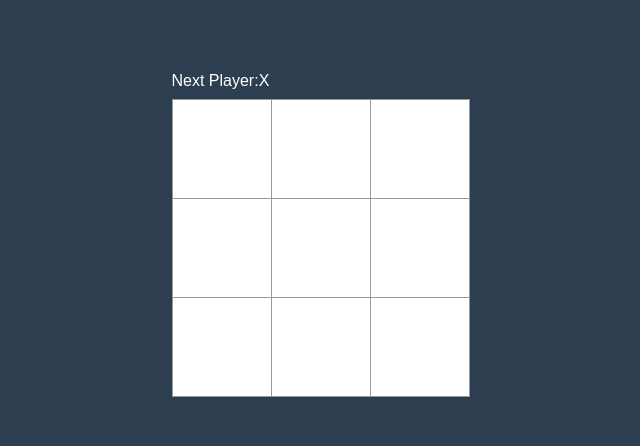
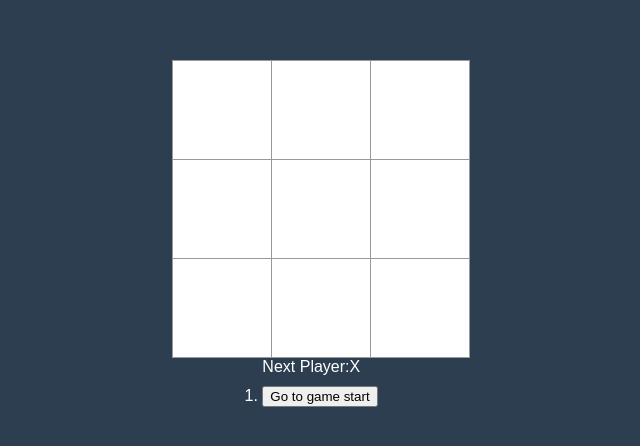
Before and after one commit to piwe2004/tictactoe-app, a React (Create React App) app: page / in a window 1280 px wide. Shown: the part 166-612 px from the top of the page, without its empty margins (320-960 px from the left). Built offline with nearby package versions, Linux system fonts and the light colour scheme.

Commit message:
히스토리 작업

```diff
--- a/src/App.js
+++ b/src/App.js
@@ -1,13 +1,82 @@
-import './App.css';
-import Board from './components/Board';
+import { useState } from "react";
+import "./App.css";
+import Board from "./components/Board";
 
 function App() {
+  const [history, setHistory] = useState([{ squares: Array(9).fill(null) }]);
+  const [xIsNext, setXIsNext] = useState(true);
+  const [stepNumber, setStepNumber] = useState(0)
+
+  const calculateWinner = (squares) => {
+    const lines = [
+      [0, 1, 2],
+      [3, 4, 5],
+      [6, 7, 8],
+      [0, 3, 6],
+      [1, 4, 7],
+      [2, 5, 8],
+      [0, 4, 8],
+      [2, 4, 6],
+    ];
+    for (let i = 0; i < lines.length; i++) {
+      const [a, b, c] = lines[i];
+      if (
+        squares[a] &&
+        squares[a] === squares[b] &&
+        squares[a] === squares[c]
+      ) {
+        return squares[a];
+      }
+    }
+    return null;
+  };
+
+  const current = history[stepNumber];
+  const winner = calculateWinner(current.squares);
+
+  let status;
+  if (winner) {
+    status = "Winner: " + winner;
+  } else {
+    status = "Next Player:" + (xIsNext ? "X" : "O");
+  }
+
+  const handleClick = (i) => {
+    const newHistory = history.slice(0, stepNumber+1);
+    const newCurrent = newHistory[newHistory.length - 1];
+    const newSquares = newCurrent.squares.slice();
+    if (calculateWinner(newSquares) || newSquares[i]) return;
+    newSquares[i] = xIsNext ? "X" : "O";
+    setHistory([...newHistory, { squares: newSquares }]);
+    setXIsNext(!xIsNext);
+
+    setStepNumber(newHistory.length)
+  };
+
+  const moves = history.map((step, move)=>{
+    const desc = move
+      ? "Go to move" + move
+      : "Go to game start"
+      return <li key={move}><button onClick={()=>jumpTo(move)}>{desc}</button></li>
+  });
+
+  const jumpTo = (i) => {
+    setStepNumber(i)
+    setXIsNext((i % 2) === 0)
+    setHistory([...history.slice(0, i + 1), history[i + 1]]);
+  }
+
   return (
-    <div className='game'>
-      <div className='game_board'>
-        <Board />
+    <div className="game">
+      <div className="game_board">
+        <Board status={current.squares} onClick={(i) => handleClick(i)} />
       </div>
-      <div className='game_info'></div>
+      <div className="game_info">
+        <div className="status">{status}</div>
+        <ol>
+          {moves}
+        </ol>
+      </div>
     </div>
   );
 }
--- a/src/components/Board.js
+++ b/src/components/Board.js
@@ -1,73 +1,32 @@
-import React, { useState } from 'react'
-import Square from './Square'
-import "./Board.css"
+import React, { useState } from "react";
+import Square from "./Square";
+import "./Board.css";
 
-const Board = () => {
-
-    const [squares, setSquares] = useState(Array(9).fill(null));
-    const [xIsNext, setXIsNext] = useState(true);
-    const calculateWinner = (squares) => {
-        const lines = [
-            [0,1,2],
-            [3,4,5],
-            [6,7,8],
-            [0,3,6],
-            [1,4,7],
-            [2,5,8],
-            [0,4,8],
-            [2,4,6]
-        ]
-        for(let i = 0; i< lines.length; i++){
-            const [a,b,c] = lines[i]
-            if(squares[a] && squares[a] === squares[b] && squares[a] === squares[c]){
-                return squares[a];
-            }
-        }
-        return null;
-    }
-    const winner = calculateWinner(squares);
-    let status;
-    if(winner){
-        status = 'Winner: ' + winner;
-    }else{
-        status = 'Next Player:'+ (xIsNext? 'X' : 'O');
-    }
-
-    const handleClick = (i) => {
-        const newSquares = squares.slice();
-        if(calculateWinner(newSquares) || newSquares[i]) return;
-        newSquares[i] = xIsNext ? 'X' : 'O';
-        setSquares(newSquares);
-        setXIsNext(!xIsNext);
-
-    }
+const Board = ({status, onClick}) => {
 
   const rnderSquart = (i) => {
-        return <Square value={squares[i]} onClick={()=>handleClick(i)} />
-    }
-
-
+    return <Square value={status[i]} onClick={()=>onClick(i)} />;
+  };
 
   return (
     <div>
-            <div className='status'>{status}</div>
-            <div className='board_row'>
+      <div className="board_row">
         {rnderSquart(0)}
         {rnderSquart(1)}
         {rnderSquart(2)}
       </div>
-            <div className='board_row'>
+      <div className="board_row">
         {rnderSquart(3)}
         {rnderSquart(4)}
         {rnderSquart(5)}
       </div>
-            <div className='board_row'>
+      <div className="board_row">
         {rnderSquart(6)}
         {rnderSquart(7)}
         {rnderSquart(8)}
       </div>
     </div>
-    )
-}
+  );
+};
 
-export default Board
+export default Board;
```
Lines whose indentation alone changed are shown as unchanged.
